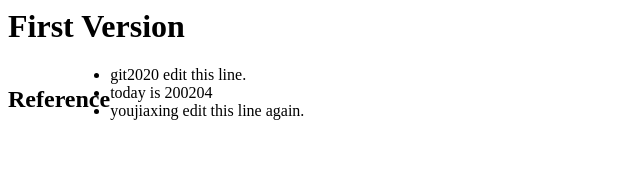
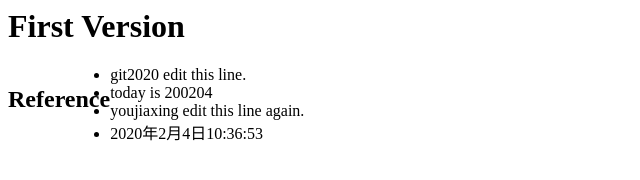
Before and after one commit to youjiaxing/git_learning, a plain HTML site: page index.html in a window 1280 px wide. Shown: the whole page, without its empty margins (0-640 px from the left). Drawn offline with Linux system fonts and the light colour scheme.

Commit message:
touch index.html

```diff
--- a/index.html
+++ b/index.html
@@ -7,6 +7,8 @@
 			<li>git2020 edit this line.</li>
 			<li>today is 200204</li>
 			<li>youjiaxing edit this line again.</li>
+
+			<li>2020年2月4日10:36:53</li>
 		</ul>
 	</body>
 </html>
```
